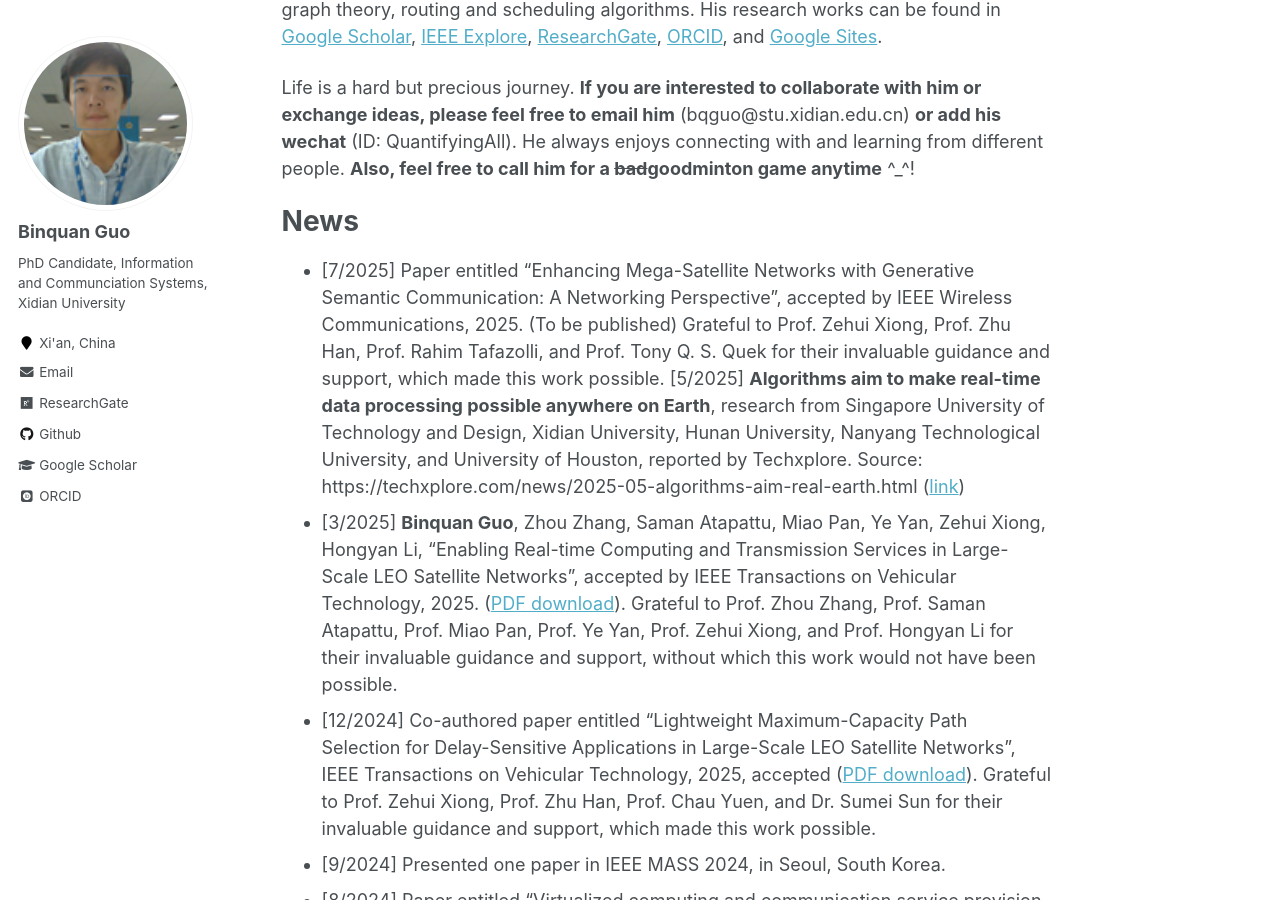
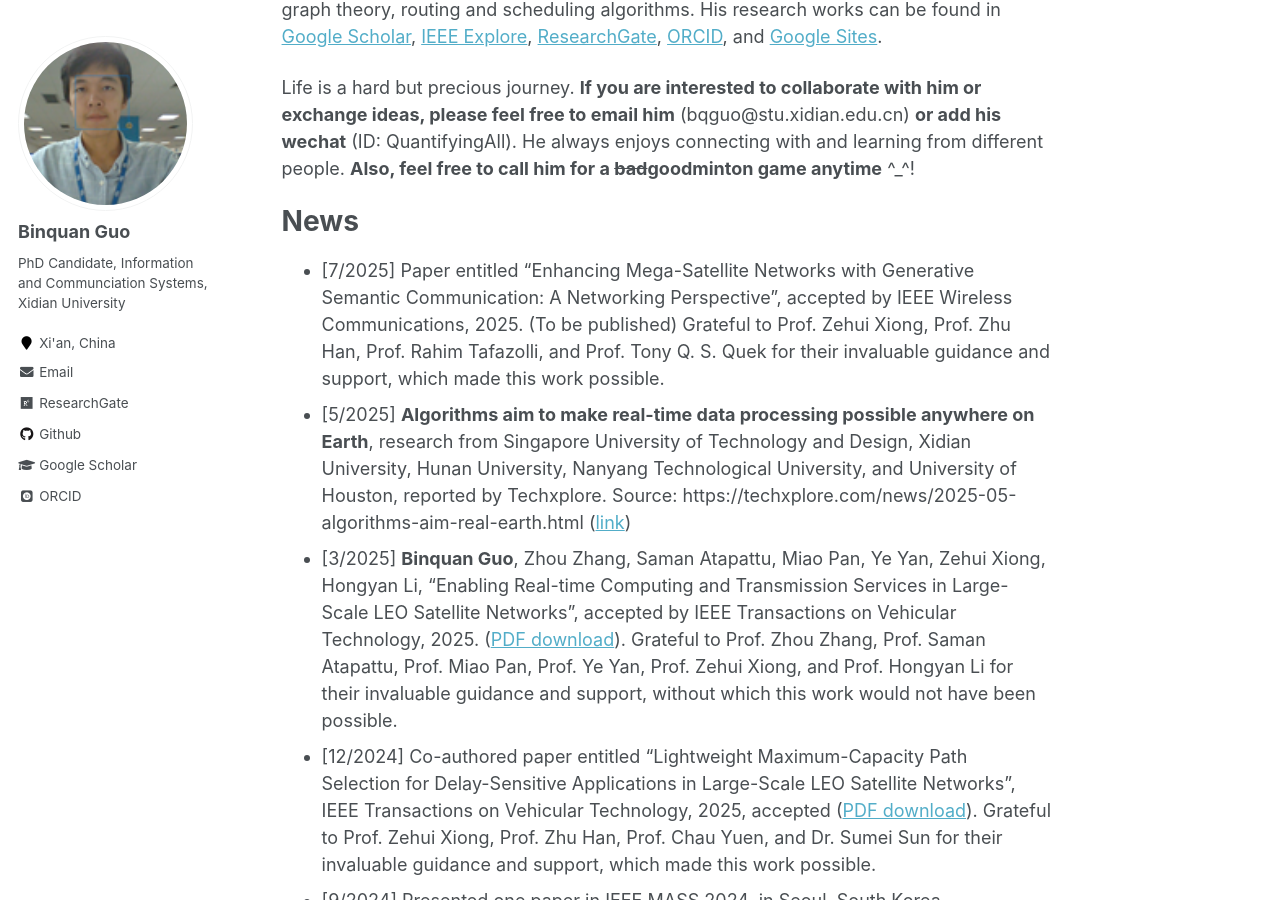
Before and after one commit to wilixx/wilixx.github.io, a Jekyll site: the page built from _pages/about.md, in a window 1280 px wide and 900 px high, scrolled down 434 px. Built offline with Jekyll 4.4.1, drawn with Linux system fonts in a browser that asks for light colours; some web fonts are replaced; some of the changed text lies outside the part shown.

```diff
--- a/_pages/about.md
+++ b/_pages/about.md
@@ -16,7 +16,7 @@ Life is a hard but precious journey. **If you are interested to collaborate with
 News
 ======
 * [7/2025] Paper entitled "Enhancing Mega-Satellite Networks with Generative Semantic Communication: A Networking Perspective", accepted by IEEE Wireless Communications, 2025. (To be published) Grateful to Prof. Zehui Xiong, Prof. Zhu Han, Prof. Rahim Tafazolli, and Prof. Tony Q. S. Quek for their invaluable guidance and support, which made this work possible.
-[5/2025] **Algorithms aim to make real-time data processing possible anywhere on Earth**, research from Singapore University of Technology and Design, Xidian University, Hunan University, Nanyang
+* [5/2025] **Algorithms aim to make real-time data processing possible anywhere on Earth**, research from Singapore University of Technology and Design, Xidian University, Hunan University, Nanyang
 Technological University, and University of Houston, reported by Techxplore. Source: https://techxplore.com/news/2025-05-algorithms-aim-real-earth.html ([link](https://techxplore.com/news/2025-05-algorithms-aim-real-earth.html))
 * [3/2025]  **Binquan Guo**, Zhou Zhang, Saman Atapattu, Miao Pan, Ye Yan, Zehui Xiong, Hongyan Li, "Enabling Real-time Computing and Transmission Services in Large-Scale LEO Satellite Networks", accepted by IEEE Transactions on Vehicular Technology, 2025. ([PDF download](https://ieeexplore.ieee.org/document/10937133)). Grateful to Prof. Zhou Zhang, Prof. Saman Atapattu, Prof. Miao Pan, Prof. Ye Yan, Prof. Zehui Xiong, and Prof. Hongyan Li for their invaluable guidance and support, without which this work would not have been possible.
 * [12/2024] Co-authored paper entitled "Lightweight Maximum-Capacity Path Selection for Delay-Sensitive Applications in Large-Scale LEO Satellite Networks", IEEE Transactions on Vehicular Technology, 2025, accepted ([PDF download](https://ieeexplore.ieee.org/document/10797674)). Grateful to Prof. Zehui Xiong, Prof. Zhu Han, Prof. Chau Yuen, and Dr. Sumei Sun for their invaluable guidance and support, which made this work possible.
```
Also changed, not shown: other parts of _pages/about.md (+1 -1 lines).
